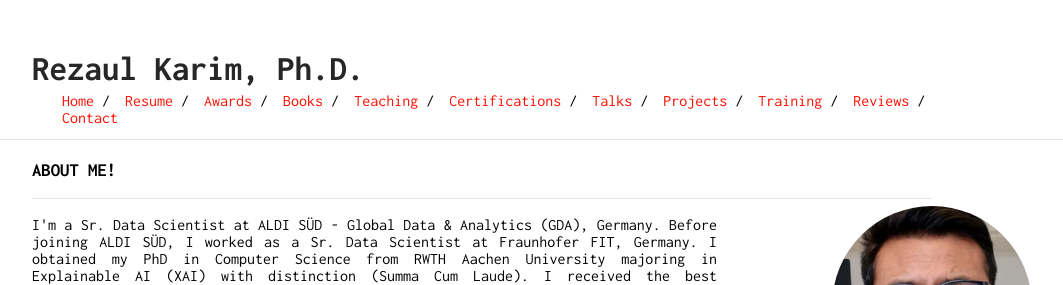
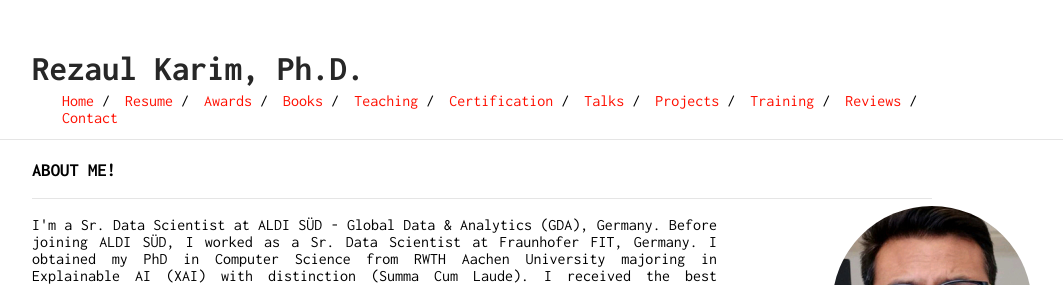
Before and after one commit to rezacsedu/rezacsedu.github.io, a Jekyll site: the page built from index.md, in a window 1280 px wide. Shown: the top 285 px of the page, without its empty margins (158-1221 px from the left). Built offline with Jekyll 4.4.1, drawn with Linux system fonts in a browser that asks for light colours; our own code applies the rules of GitHub Pages for plain Markdown files.

Commit message:
Update _config.yml

```diff
--- a/_config.yml
+++ b/_config.yml
@@ -26,7 +26,7 @@ nav:
    link: "books"
  - name: "Teaching"
    link: "teaching"
- - name: "Certifications"
+ - name: "Certification"
    link: "certifications"
  - name: "Talks"
    link: "talks"
```
